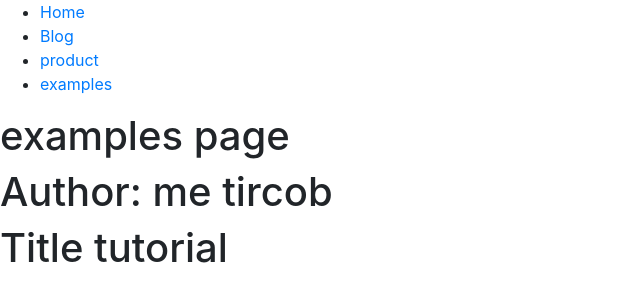
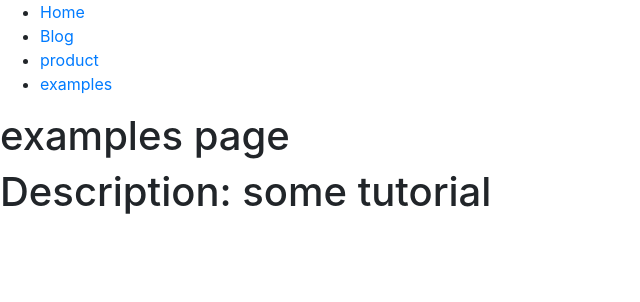
Before and after one commit to danieltircob/gatsby-udemy-tutorial-section2-helloWorld, a Gatsby site: page /examples in a window 1280 px wide. Shown: the whole page, without its empty margins (0-640 px from the left). Built offline with nearby package versions, Linux system fonts and the light colour scheme; Gatsby itself is replaced by a stand-in of ours.

Commit message:
get graphql data with StaticQuery componene

```diff
--- a/src/examples/Header.js
+++ b/src/examples/Header-hooks.js
@@ -6,6 +6,7 @@ const getData = graphql`
     site {
       siteMetadata {
         johnauthor: author
+        description
         title
         data {
           age
--- /dev/null
+++ b/src/examples/Header-static-comp.js
@@ -0,0 +1,36 @@
+import React from "react"
+import { graphql, StaticQuery } from "gatsby"
+
+const getData = graphql`
+  {
+    site {
+      siteMetadata {
+        johnauthor: author
+        description
+        title
+        data {
+          age
+        }
+      }
+    }
+  }
+`
+
+const HeaderStaticComp = () => {
+  return (
+    <StaticQuery
+      query={getData}
+      render={data => {
+        return (
+          <div>
+            <h1>Description: {data.site.siteMetadata.description} </h1>
+          </div>
+        )
+      }}
+    >
+      {/* <h1>Author: {data.site.siteMetadata.author}</h1> */}
+    </StaticQuery>
+  )
+}
+
+export default HeaderStaticComp
--- a/src/pages/examples.js
+++ b/src/pages/examples.js
@@ -1,12 +1,13 @@
 import React from "react"
-import Header from "../examples/Header.js"
+import HeaderHook from "../examples/Header-hooks.js"
+import HeaderStaticComp from "../examples/Header-static-comp.js"
 import Layout from "../components/Layout.js"
 
 const examples = () => {
   return (
     <Layout>
       <h1>examples page</h1>
-      <Header />
+      <HeaderStaticComp />
     </Layout>
   )
 }
```
